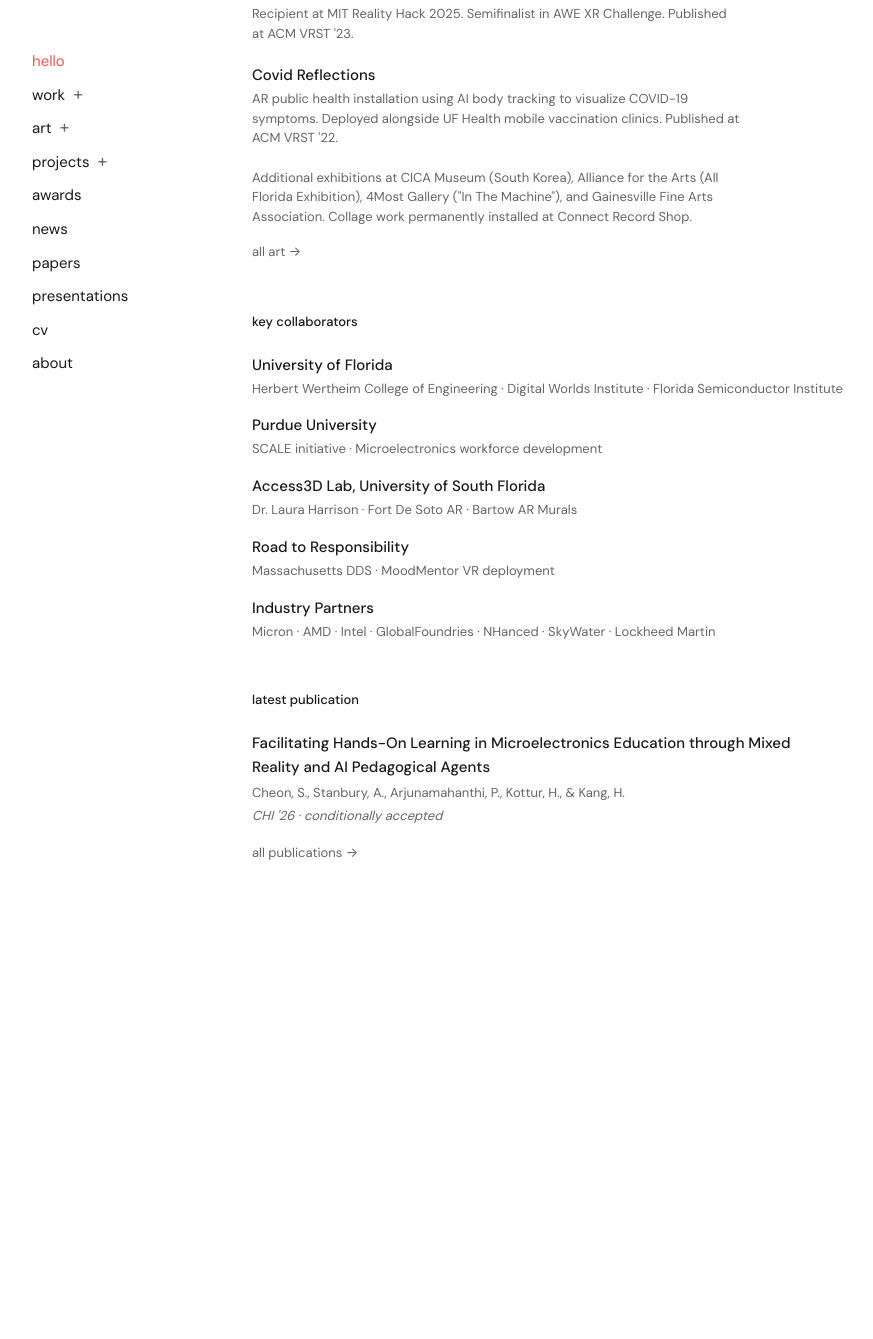
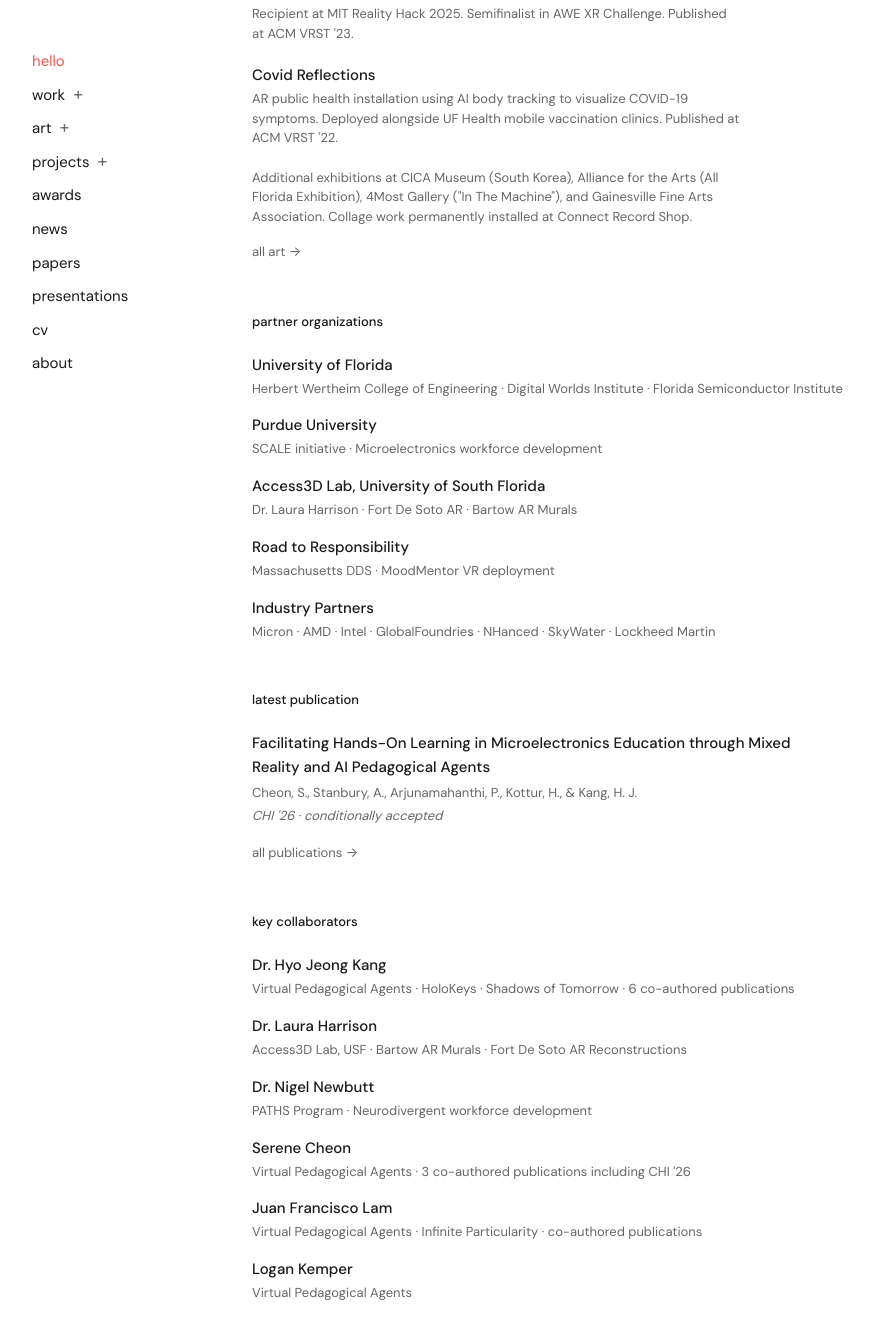
Before and after one commit to austin-from-ais/austinstanbury, a Jekyll site: the page built from hello.html, in a window 1280 px wide and 1400 px high, scrolled down 1337 px. Shown: the top 1339 px of the window, without its empty margins (16-889 px from the left). Built offline with Jekyll 4.4.1, drawn with Linux system fonts in a browser that asks for light colours; before the commit the page ends 2297 px from its top, so only the background shows below that.

Commit message:
Standardize Hyo Jeong Kang name, add collaborators section to Hello page
Co-Authored-By: Claude Opus 4.6 <noreply@anthropic.com>

```diff
--- a/assets/css/style.css
+++ b/assets/css/style.css
@@ -880,6 +880,14 @@ a {
     font-weight: 500;
 }
 
+.hello-collab-name a {
+    transition: color 0.15s ease;
+}
+
+.hello-collab-name a:hover {
+    color: var(--color-accent);
+}
+
 .hello-collab-detail {
     font-size: 0.8125rem;
     color: var(--color-text-light);
--- a/hello.html
+++ b/hello.html
@@ -126,7 +126,7 @@ permalink: /hello/
     </div>
 
     <div class="hello-section">
-        <h2>key collaborators</h2>
+        <h2>partner organizations</h2>
         <ul class="hello-collabs">
             <li>
                 <p class="hello-collab-name">University of Florida</p>
@@ -155,10 +155,40 @@ permalink: /hello/
         <h2>latest publication</h2>
         <div class="hello-publication">
             <p class="hello-pub-title">Facilitating Hands-On Learning in Microelectronics Education through Mixed Reality and AI Pedagogical Agents</p>
-            <p class="hello-pub-authors">Cheon, S., Stanbury, A., Arjunamahanthi, P., Kottur, H., & Kang, H.</p>
+            <p class="hello-pub-authors">Cheon, S., Stanbury, A., Arjunamahanthi, P., Kottur, H., & Kang, H. J.</p>
             <p class="hello-pub-venue">CHI '26 · conditionally accepted</p>
         </div>
         <a href="{{ site.baseurl }}/papers/" class="hello-more">all publications →</a>
     </div>
 
+    <div class="hello-section">
+        <h2>key collaborators</h2>
+        <ul class="hello-collabs">
+            <li>
+                <p class="hello-collab-name"><a href="https://www.linkedin.com/in/hyo-kang-245bbb252/" target="_blank">Dr. Hyo Jeong Kang</a></p>
+                <p class="hello-collab-detail">Virtual Pedagogical Agents · HoloKeys · Shadows of Tomorrow · 6 co-authored publications</p>
+            </li>
+            <li>
+                <p class="hello-collab-name"><a href="https://www.linkedin.com/in/harrisonlkh/" target="_blank">Dr. Laura Harrison</a></p>
+                <p class="hello-collab-detail">Access3D Lab, USF · Bartow AR Murals · Fort De Soto AR Reconstructions</p>
+            </li>
+            <li>
+                <p class="hello-collab-name"><a href="https://www.linkedin.com/in/nigel-newbutt-27a86921/" target="_blank">Dr. Nigel Newbutt</a></p>
+                <p class="hello-collab-detail">PATHS Program · Neurodivergent workforce development</p>
+            </li>
+            <li>
+                <p class="hello-collab-name"><a href="https://www.linkedin.com/in/serene-cheon/" target="_blank">Serene Cheon</a></p>
+                <p class="hello-collab-detail">Virtual Pedagogical Agents · 3 co-authored publications including CHI '26</p>
+            </li>
+            <li>
+                <p class="hello-collab-name"><a href="https://www.linkedin.com/in/juanlam/" target="_blank">Juan Francisco Lam</a></p>
+                <p class="hello-collab-detail">Virtual Pedagogical Agents · Infinite Particularity · co-authored publications</p>
+            </li>
+            <li>
+                <p class="hello-collab-name"><a href="https://www.linkedin.com/in/logankemper/" target="_blank">Logan Kemper</a></p>
+                <p class="hello-collab-detail">Virtual Pedagogical Agents</p>
+            </li>
+        </ul>
+    </div>
+
 </section>
```
Also changed, not shown: _artworks/shadowsoftomorrow.md (+2 -2 lines), _projects/holokeys.md (+2 -2 lines), _projects/scale.md (+1 -1 lines), papers.html (+6 -6 lines).
